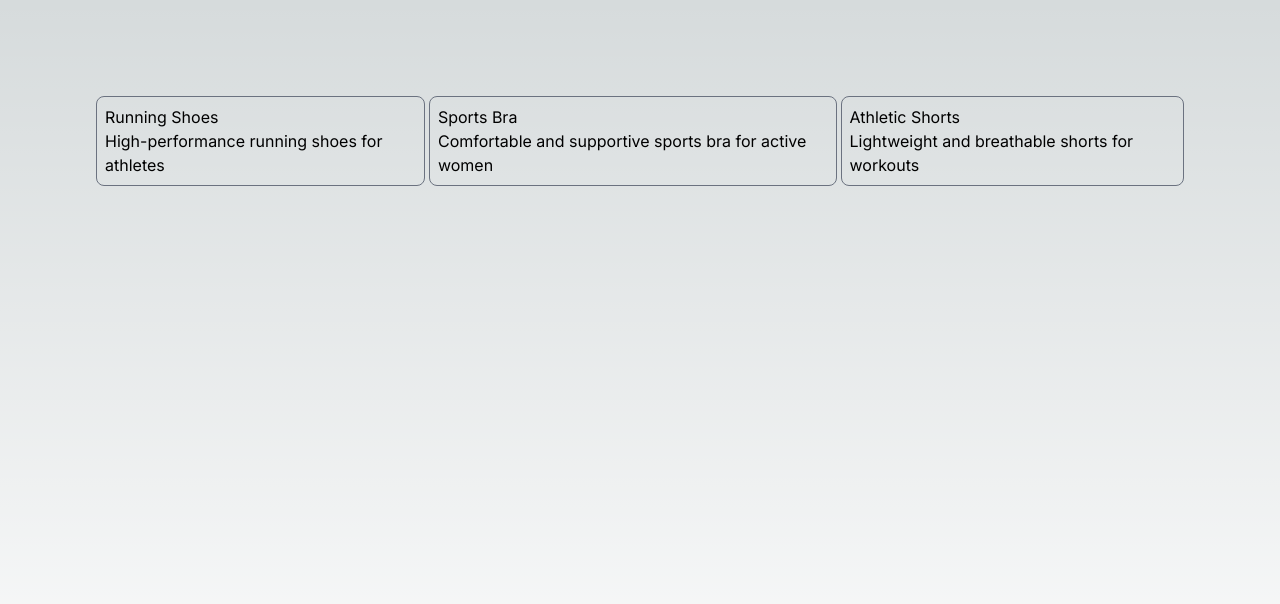
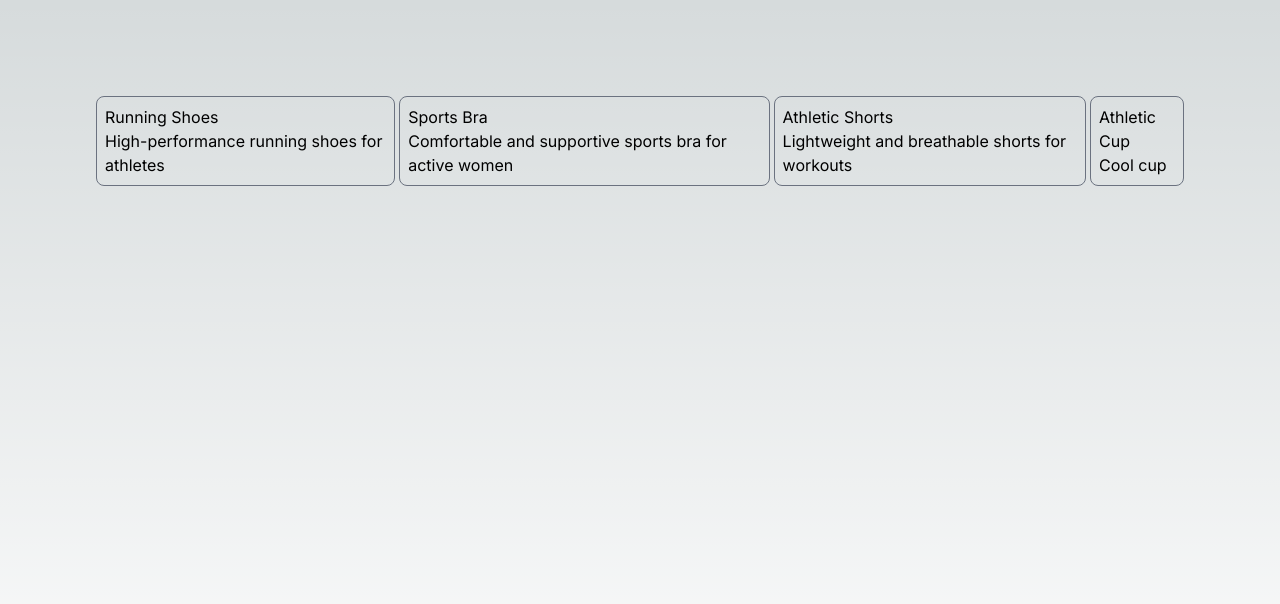
Before and after one commit to khamer1410/hamer-nextmasters, a Next.js app: page / in a window 1280 px wide. Shown: the top 604 px of the page. Built offline with nearby package versions, Linux system fonts and the light colour scheme.

Commit message:
add config eslint prettier

```diff
--- a/src/app/page.tsx
+++ b/src/app/page.tsx
@@ -11,7 +11,10 @@ const products = [
 		name: "Athletic Shorts",
 		description: "Lightweight and breathable shorts for workouts",
 	},
-  // Add more products here
+	{
+		name: "Athletic Cup",
+		description: "Cool cup",
+	},
 ];
 
 export default function Home() {
@@ -32,8 +35,8 @@ interface ProductProps {
 }
 
 const Product = ({ name, description }: ProductProps) => (
-  <li className="border border-gray-500 rounded-lg p-2">
-    <h2>{name}</h2>
+	<li className="rounded-lg border border-gray-500 p-2">
+		<h2> {name}</h2>
 		<p>{description}</p>
 	</li>
 );
```
Also changed, not shown: package.json (+13 -6 lines), prettier.config.js (added, +9 -0 lines), .eslintrc.json, 2 other files (tests, documents, lock files or other folders). Lines whose indentation alone changed are shown as unchanged.
